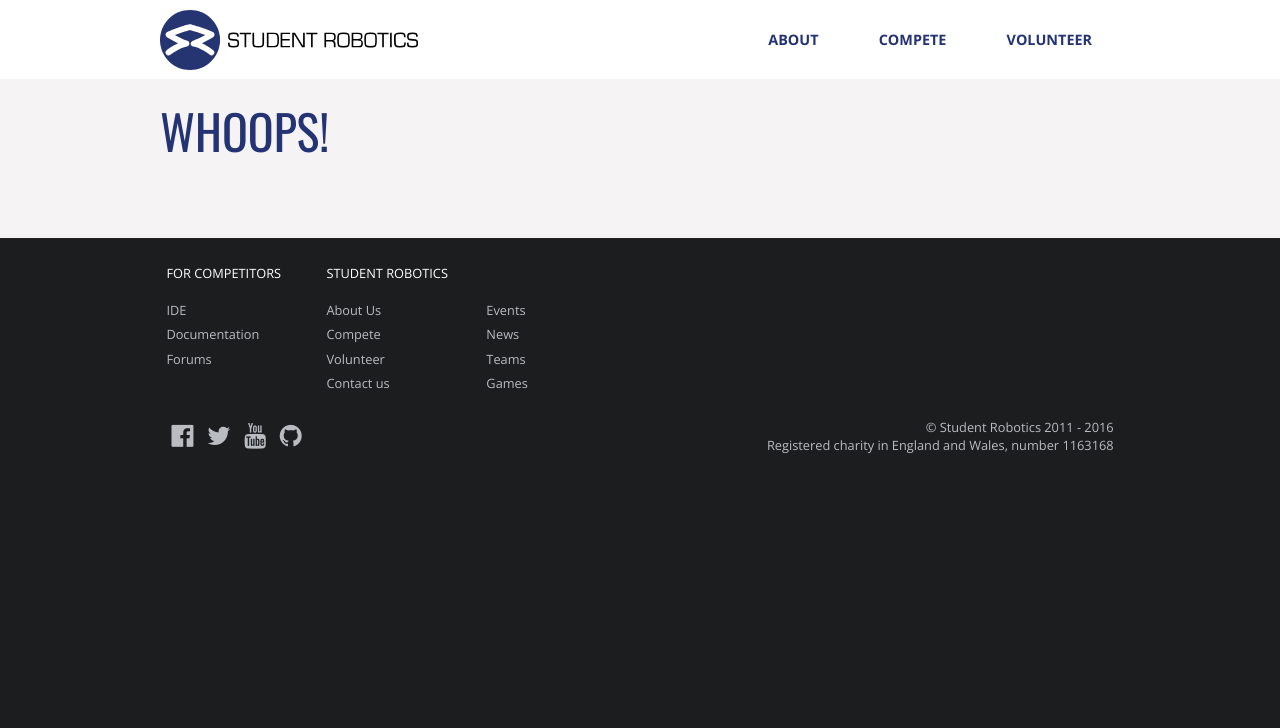
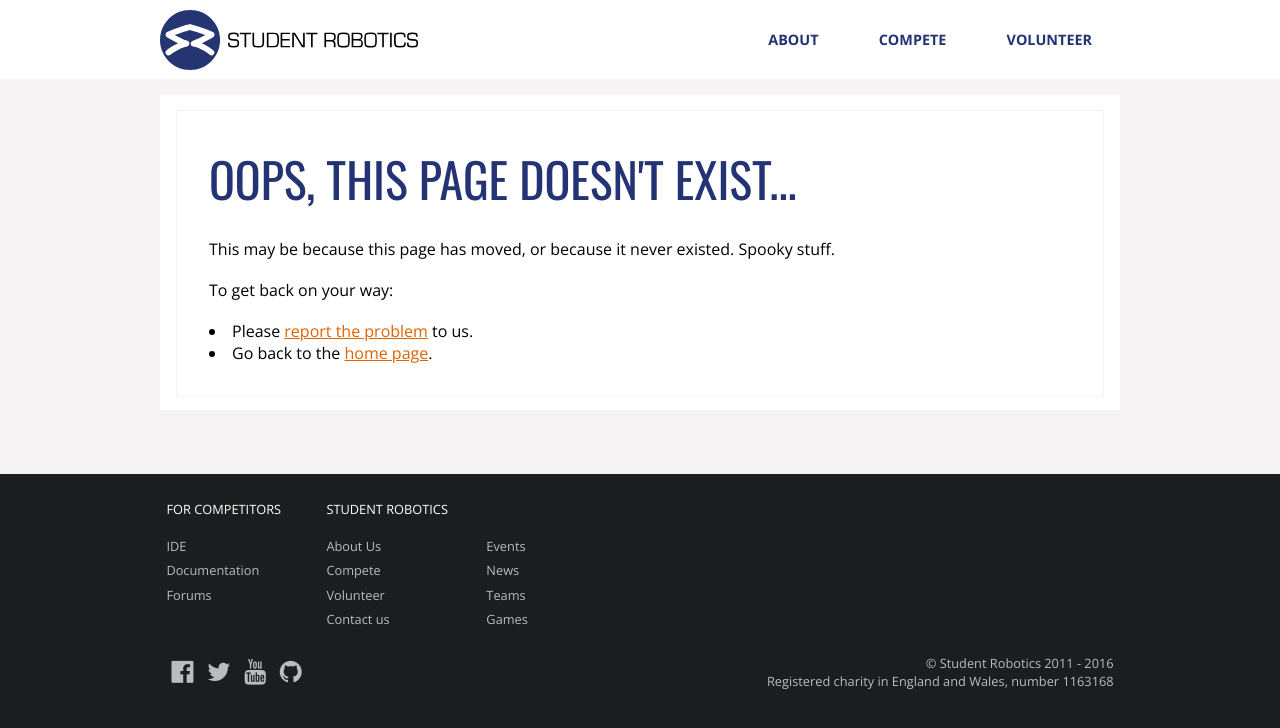
Before and after one commit to srobo/website, a Jekyll site: the page built from missing.html, in a window 1280 px wide. Shown: the top 728 px of the page. Built offline with Jekyll 4.4.1, drawn with Linux system fonts in a browser that asks for light colours; nearby versions of some CDN libraries.

Commit message:
Added better styled 404 page

```diff
--- /dev/null
+++ b/_sass/_errors.scss
@@ -0,0 +1,12 @@
+.error-box {
+  border: 1px solid $sr-grey;
+  padding: 2em;
+
+  p {
+    margin: 1.2em 0;
+  }
+
+  ul {
+    list-style-position: inside;
+  }
+}
--- a/css/main.scss
+++ b/css/main.scss
@@ -17,6 +17,7 @@ $baseurl: "{{ site.baseurl }}";
         "contact",
         "panel",
         "cards",
+        "errors",
         "news",
         "events",
         "sponsors",
--- a/missing.html
+++ b/missing.html
@@ -4,6 +4,16 @@ title: These are not the droids you are looking for...
 ---
 <main>
   <div class="fixed-width">
-    <h1>Whoops!</h1>
+    <div class="card">
+      <div class="error-box">
+        <h1>Oops, this page doesn't exist...</h1>
+        <p>This may be because this page has moved, or because it never existed. Spooky stuff.</p>
+        <p>To get back on your way:</p>
+        <ul>
+          <li>Please <a href="mailto:pr@studentrobotics.org">report the problem</a> to us.</li>
+          <li>Go back to the <a href="{{ site.baseurl }}">home page</a>.</li>
+        </ul>
+      </div>
+    </div>
   </div>
 </main>
```
